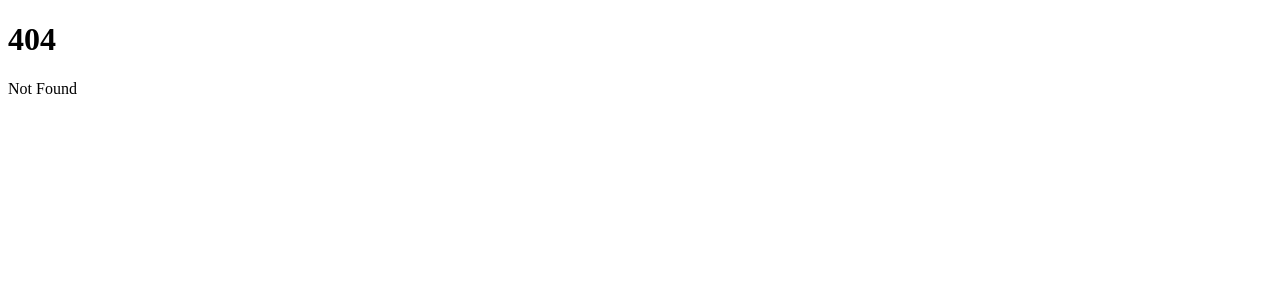
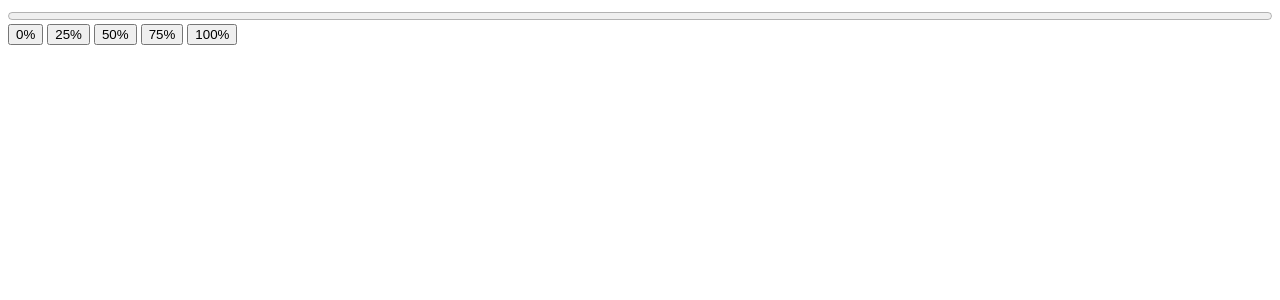
Before and after one commit to adobbs/learn-svelte, a SvelteKit app: page /motion in a window 1280 px wide. Before the commit this address had no page. Shown: the top 300 px of the page. Built offline with nearby package versions, Linux system fonts and the light colour scheme.

Commit message:
Add motion tweening example

```diff
--- /dev/null
+++ b/src/routes/motion/+page.svelte
@@ -0,0 +1,38 @@
+<script>
+	import { tweened } from 'svelte/motion';
+    import { cubicOut } from 'svelte/easing';
+
+	const progress = tweened(0, {
+        duration: 400,
+        easing: cubicOut
+    });
+</script>
+
+<progress value={$progress} />
+
+<button on:click={() => progress.set(0)}>
+	0%
+</button>
+
+<button on:click={() => progress.set(0.25)}>
+	25%
+</button>
+
+<button on:click={() => progress.set(0.5)}>
+	50%
+</button>
+
+<button on:click={() => progress.set(0.75)}>
+	75%
+</button>
+
+<button on:click={() => progress.set(1)}>
+	100%
+</button>
+
+<style>
+	progress {
+		display: block;
+		width: 100%;
+	}
+</style>
```
